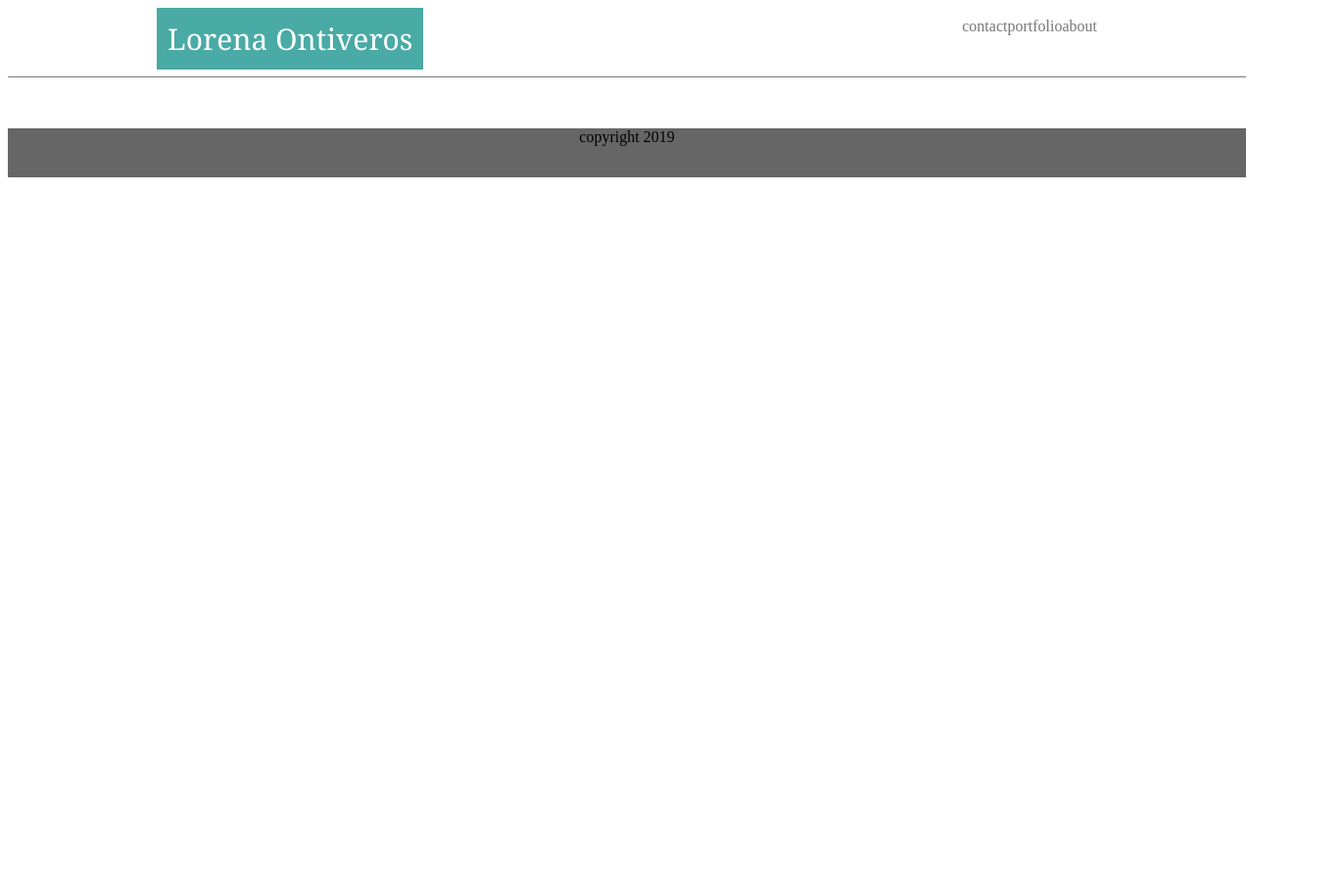
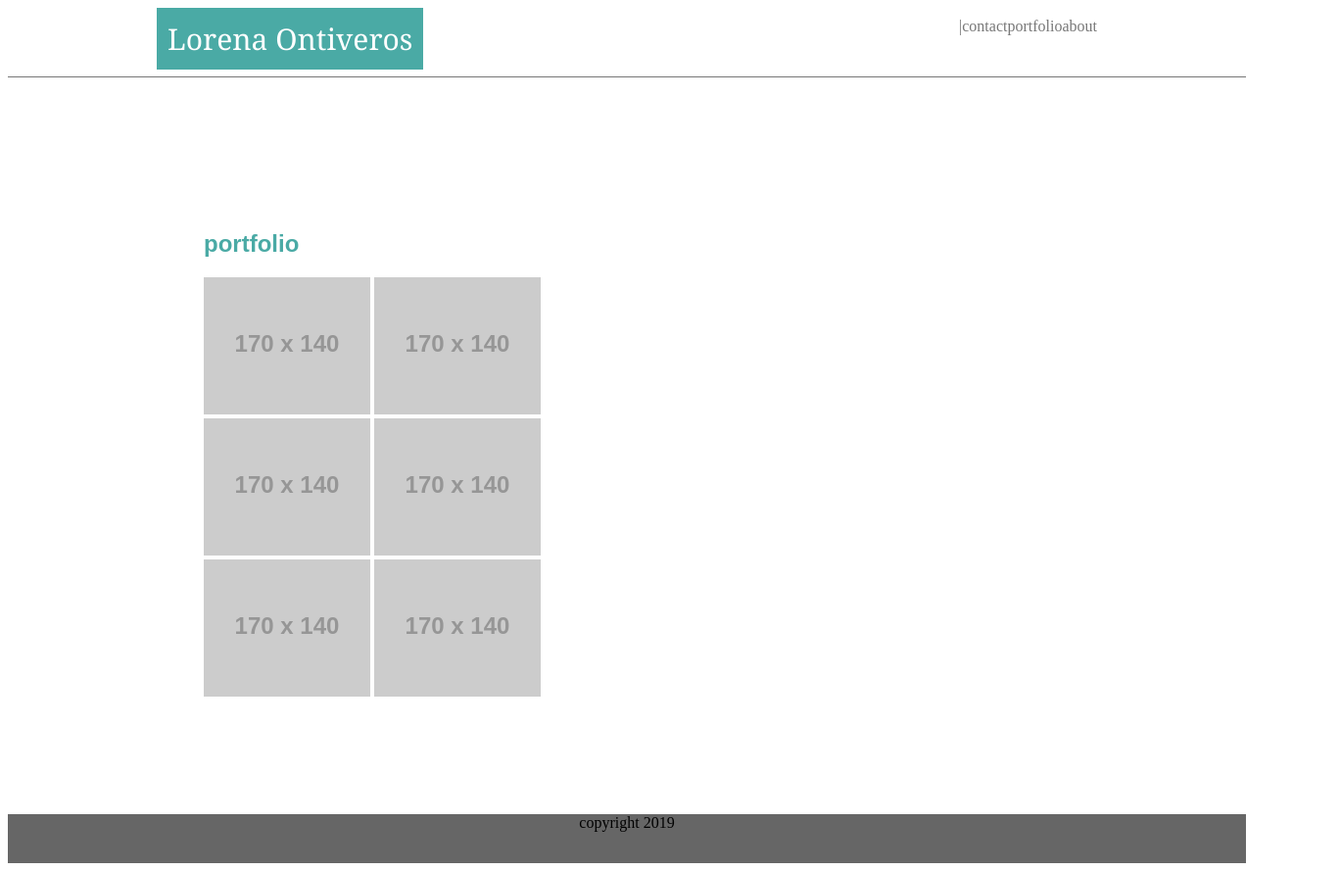
Before and after one commit to lowwrena1/lowwrena1.github.io, a plain HTML site: page portfolio.html in a window 1280 px wide. Shown: the whole page at 98% size, 1368 px wide, since content can reach past the window. Before the commit the page ends 800 px from the top, so only its background shows below. Drawn offline with Linux system fonts and the light colour scheme; placeholder pictures from the web are drawn by us.

Commit message:
added placeholders for portfolio. fixed h2 on contact&portfolio sheets.

```diff
--- a/portfolio.html
+++ b/portfolio.html
@@ -18,14 +18,22 @@
                 </a> <span></span>
                 <a href="contact.html" id="right">
                     contact
-                </a> <span></span>
+                </a> <span>|</span>
                 </div>
                 <div id="myname"> Lorena Ontiveros</div>
             </header>
 <br> <br>
-<div id="portdiv">
-
-
+<div id="div3">
+    <!--can't figure out how to add the floater onto the pics-->
+        <h2 style=color:#4aaaa5 > portfolio</h2>
+        <img src="https://via.placeholder.com/170x140" alt="placeholder">
+        <img src="https://via.placeholder.com/170x140" alt="placeholder">
+        <br>
+        <img src="https://via.placeholder.com/170x140" alt="placeholder">
+        <img src="https://via.placeholder.com/170x140" alt="placeholder">
+        <br>
+        <img src="https://via.placeholder.com/170x140" alt="placeholder">
+        <img src="https://via.placeholder.com/170x140" alt="placeholder">
 </div>
 <footer id="footer">
         <p id="pfoot">copyright 2019 </p>
--- a/style.css
+++ b/style.css
@@ -73,4 +73,3 @@ height: 200px}
    height: 50px;
   }
   #pfoot{text-align: center}
-  #portdiv{ }
```
Also changed, not shown: contact.html (+1 -0 lines).
